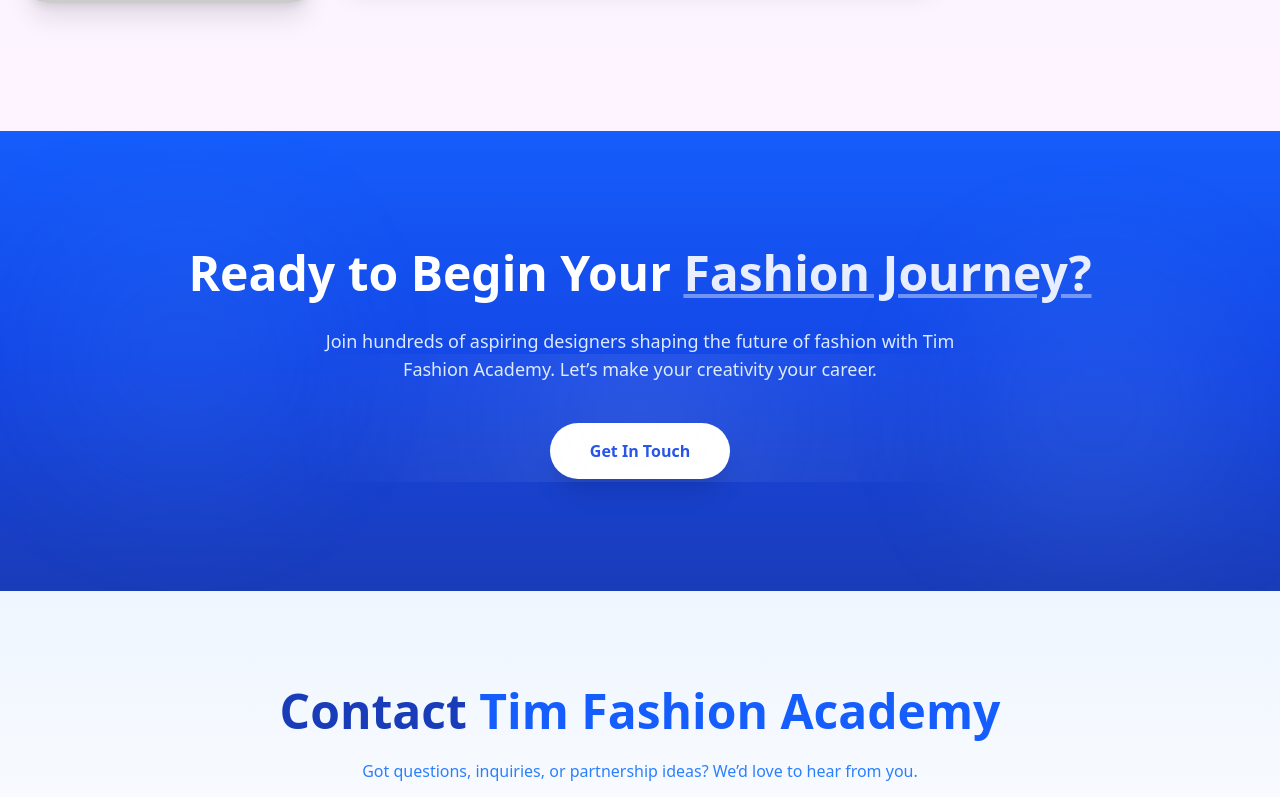
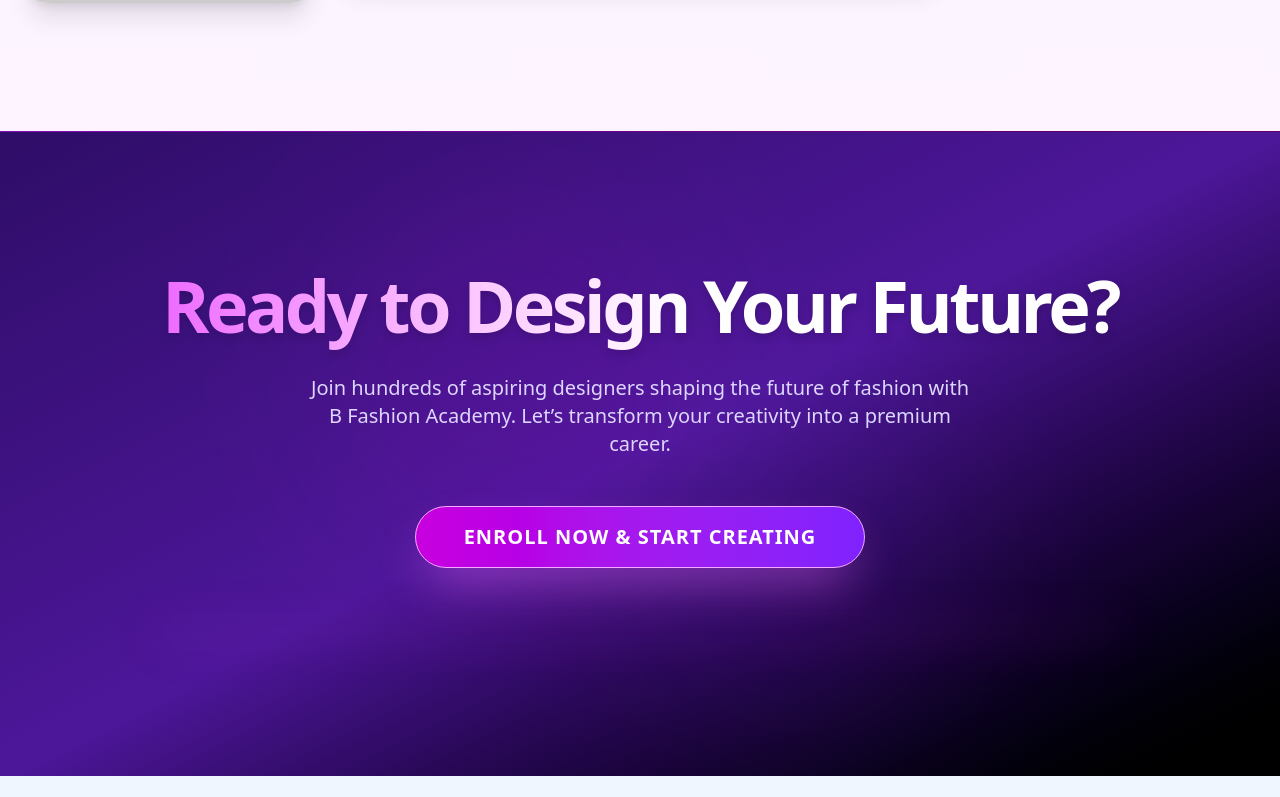
Before and after one commit to apreezofficial/6kfashion, a Next.js app: page / in a window 1280 px wide. Shown: the part 8103-8900 px from the top of the page. Built offline with nearby package versions, Linux system fonts and the light colour scheme.

Commit message:
Update CtaSection.tsx

```diff
--- a/src/app/CtaSection.tsx
+++ b/src/app/CtaSection.tsx
@@ -5,44 +5,67 @@
 export default function CTASection() {
 
   return (
-    <section className="relative py-28 bg-gradient-to-b from-blue-600 via-blue-700 to-blue-800 text-white text-center overflow-hidden">
-      {/* Subtle glowing orbs */}
-      <div className="absolute top-20 left-10 w-72 h-72 bg-blue-400/20 blur-3xl rounded-full animate-pulse" />
-      <div className="absolute bottom-10 right-10 w-72 h-72 bg-blue-300/20 blur-3xl rounded-full animate-pulse" />
+    <section
+      id="cta"
+      className="relative py-32 bg-gradient-to-br from-violet-950 via-violet-900 to-black text-white text-center overflow-hidden border-t border-fuchsia-600/50"
+    >
+      {/* Subtle Glowing Orbs (Fuchsia/Violet Theme) */}
+      <motion.div
+        animate={{ scale: [1, 1.1, 1], rotate: [0, 10, 0] }}
+        transition={{ repeat: Infinity, duration: 8, ease: "easeInOut" }}
+        className="absolute top-10 left-1/4 w-96 h-96 bg-fuchsia-600/10 blur-3xl rounded-full opacity-60 pointer-events-none"
+      />
+      <motion.div
+        animate={{ scale: [1, 1.05, 1], rotate: [0, -10, 0] }}
+        transition={{ repeat: Infinity, duration: 10, ease: "easeInOut", delay: 1 }}
+        className="absolute bottom-10 right-1/4 w-80 h-80 bg-violet-600/10 blur-3xl rounded-full opacity-60 pointer-events-none"
+      />
 
       <div className="max-w-5xl mx-auto px-6 relative z-10">
         <motion.h2
           initial={{ opacity: 0, y: 40 }}
           whileInView={{ opacity: 1, y: 0 }}
           transition={{ duration: 1 }}
-          className="text-4xl md:text-5xl font-extrabold mb-6 leading-tight"
+          viewport={{ once: true }}
+          className="text-5xl md:text-7xl font-extrabold mb-6 leading-tight tracking-tighter drop-shadow-lg"
         >
-          Ready to Begin Your <span className="text-white/90 underline decoration-white/40">Fashion Journey?</span>
+          <span className="bg-clip-text text-transparent bg-gradient-to-r from-fuchsia-400 to-white">
+            Ready to Design
+          </span> Your Future?
         </motion.h2>
 
         <motion.p
           initial={{ opacity: 0, y: 20 }}
           whileInView={{ opacity: 1, y: 0 }}
           transition={{ delay: 0.3, duration: 0.9 }}
-          className="text-lg text-blue-100 max-w-2xl mx-auto mb-10"
+          viewport={{ once: true }}
+          className="text-xl text-violet-200 max-w-2xl mx-auto mb-12 font-light"
         >
-          Join hundreds of aspiring designers shaping the future of fashion with Tim Fashion Academy.
-          Let’s make your creativity your career.
+          Join hundreds of aspiring designers shaping the future of fashion with B Fashion Academy.
+          Let’s transform your creativity into a premium career.
         </motion.p>
 
-        <motion.button
-          whileHover={{ scale: 1.08 }}
-          whileTap={{ scale: 0.96 }}
-          className="bg-white text-blue-700 font-semibold py-4 px-10 rounded-full shadow-xl hover:bg-blue-50 transition-all duration-300"
+        <motion.a
+          href="#contact"
+          role="button"
+          whileHover={{ scale: 1.05, boxShadow: "0 0 30px rgba(236, 72, 153, 0.9)" }}
+          whileTap={{ scale: 0.98 }}
+          initial={{ opacity: 0, y: 20 }}
+          whileInView={{ opacity: 1, y: 0 }}
+          transition={{ delay: 0.6, duration: 0.5 }}
+          viewport={{ once: true }}
+          className="inline-block bg-gradient-to-r from-fuchsia-600 to-violet-600 text-white font-black text-xl py-4 px-12 rounded-full
+          shadow-2xl shadow-fuchsia-400/50 transition-all duration-300 transform
+          uppercase tracking-wider cursor-pointer border border-fuchsia-300"
         >
-          <a href="#contact" >Get In Touch</a>
-        </motion.button>
+          Enroll Now & Start Creating
+        </motion.a>
 
-        {/* Subtle wave motion under button */}
+        {/* Dynamic Wave Effect Below Button */}
         <motion.div
-          animate={{ opacity: [0.6, 1, 0.6], y: [0, 4, 0] }}
-          transition={{ repeat: Infinity, duration: 3 }}
-          className="absolute left-0 right-0 bottom-0 h-32 bg-[radial-gradient(circle_at_center,rgba(255,255,255,0.1)_0%,transparent_70%)]"
+          animate={{ opacity: [0.3, 0.8, 0.3], scaleX: [0.9, 1.1, 0.9] }}
+          transition={{ repeat: Infinity, duration: 4, ease: "easeInOut" }}
+          className="mt-12 w-full h-8 bg-fuchsia-500/10 rounded-full blur-xl pointer-events-none"
         />
       </div>
     </section>
```
